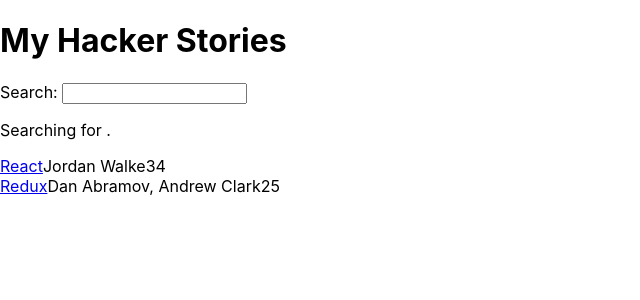
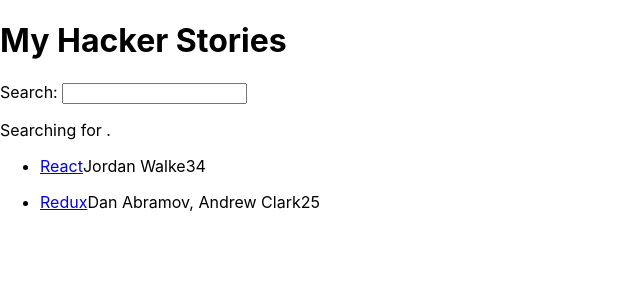
Before and after one commit to subhadeepghoshal/my-reference, a React (Create React App) app in the folder road2react/hacker-stories/: page / in a window 1280 px wide. Shown: the top 300 px of the page, without its empty margins (0-640 px from the left). Built offline with nearby package versions, Linux system fonts and the light colour scheme.

Commit message:
Fundamentals - Callback Handler with Div changed to ul in App.js

```diff
--- a/road2react/hacker-stories/src/App.js
+++ b/road2react/hacker-stories/src/App.js
@@ -38,24 +38,26 @@
 const List = (props) => {
   return props.list.map((item) => {
     return (
-      <div key={item.objectID}>
+      <ul>
+        <li key={item.objectID}>
           <span>
             <a href={item.url}>{item.title}</a>
           </span>
           <span>{item.author}</span>
           <span>{item.num_comments}</span>
           <span>{item.points}</span>
-      </div>
+        </li>
+      </ul>
     );
   });
 };
 
-const Search = props => {
+const Search = (props) => {
   const [searchTerm, setSearchTerm] = React.useState("");
 
   const handleChange = (event) => {
     setSearchTerm(event.target.value);
-    props.onSearch(event)
+    props.onSearch(event);
   };
 
   return (
```
Lines whose indentation alone changed are shown as unchanged.
